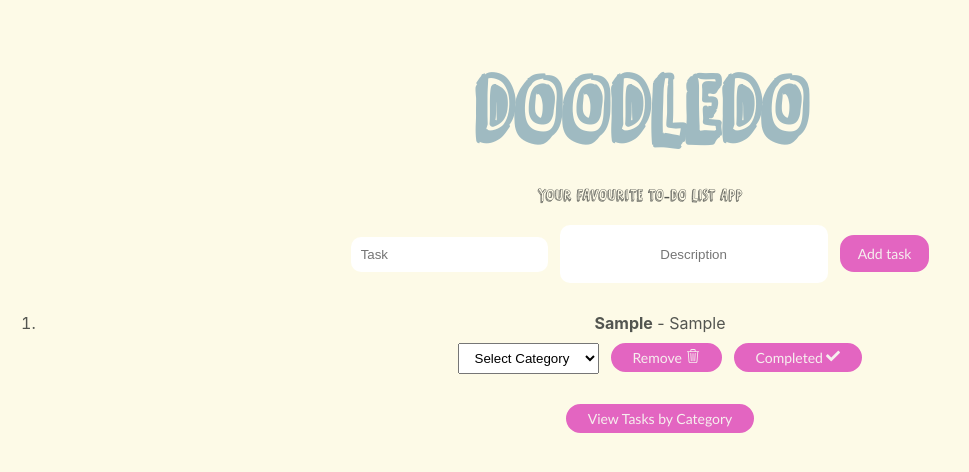
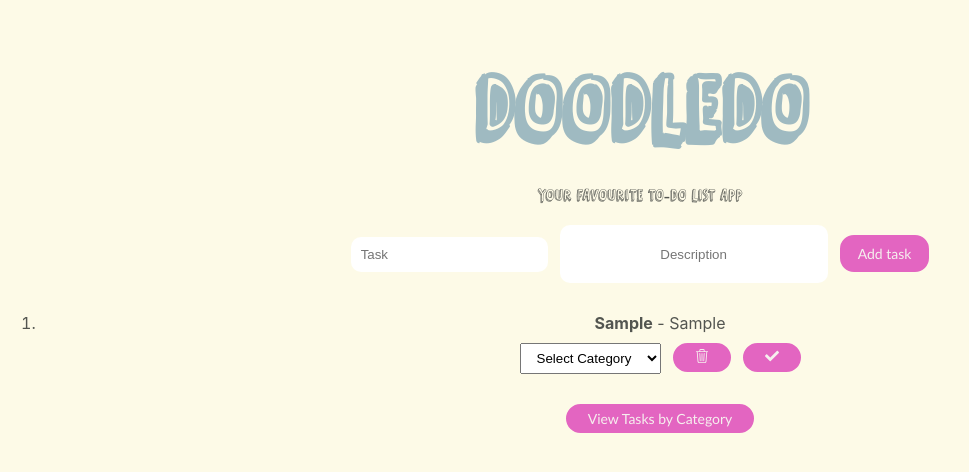
Before and after one commit to Ona0nline/react-to-do, a React (Create React App) app: page / in a window 1280 px wide. Both pictures are taken after typing "Sample", "Sample" into the empty fields and a click on the input "Add task". Shown: the top 472 px of the page, without its empty margins (0-969 px from the left). Built offline with nearby package versions, Linux system fonts and the light colour scheme.

Commit message:
Update ToDo.js

```diff
--- a/src/ToDo.js
+++ b/src/ToDo.js
@@ -140,8 +140,8 @@ function toggleComplete(index) {
             <option value="should">I Should</option>
             <option value="must">I Must</option>
           </select>
-        <button onClick={getHandleRemove(index)} className="removeBtn">Remove <Remove/></button>
-        <button onClick={() => toggleComplete(index)} className="completeBtn">Completed <Check/></button>
+        <button onClick={getHandleRemove(index)} className="removeBtn"><Remove/></button>
+        <button onClick={() => toggleComplete(index)} className="completeBtn"><Check/></button>
                 </div>
 
               </li>
```
